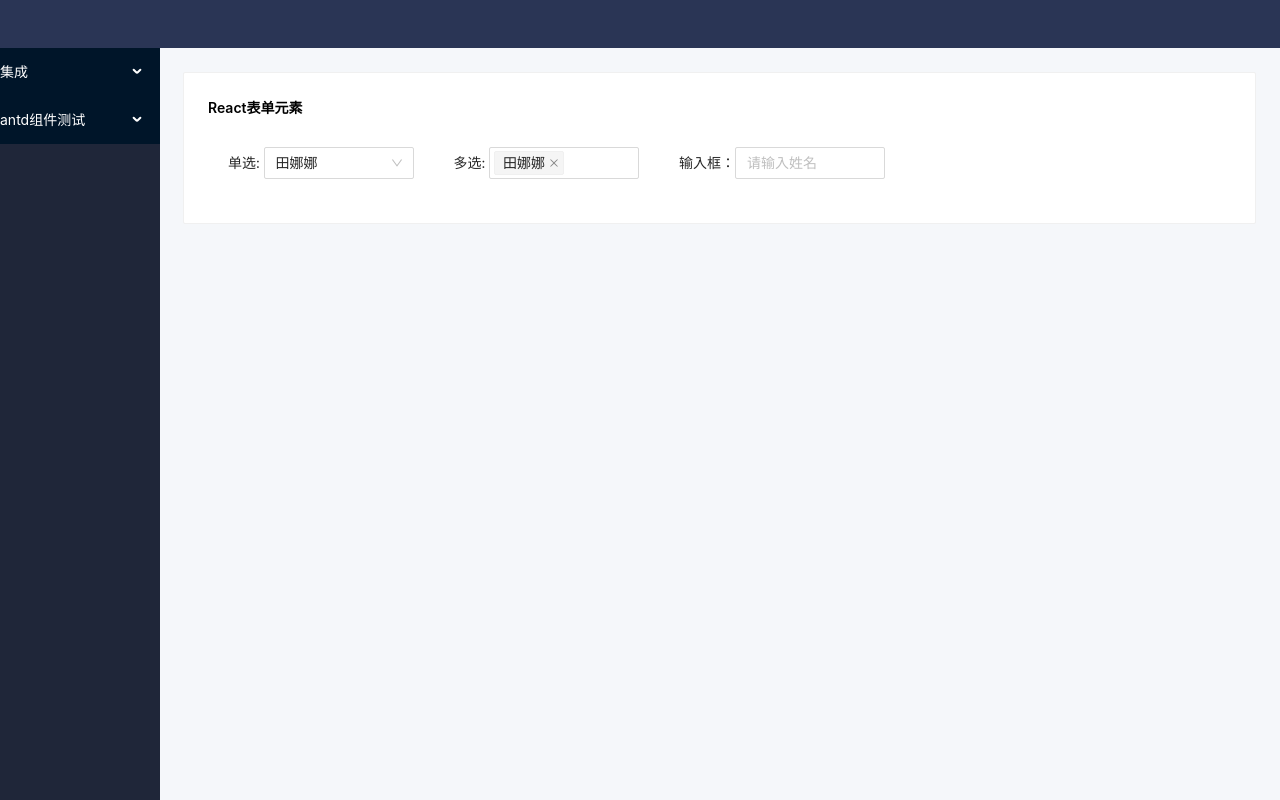
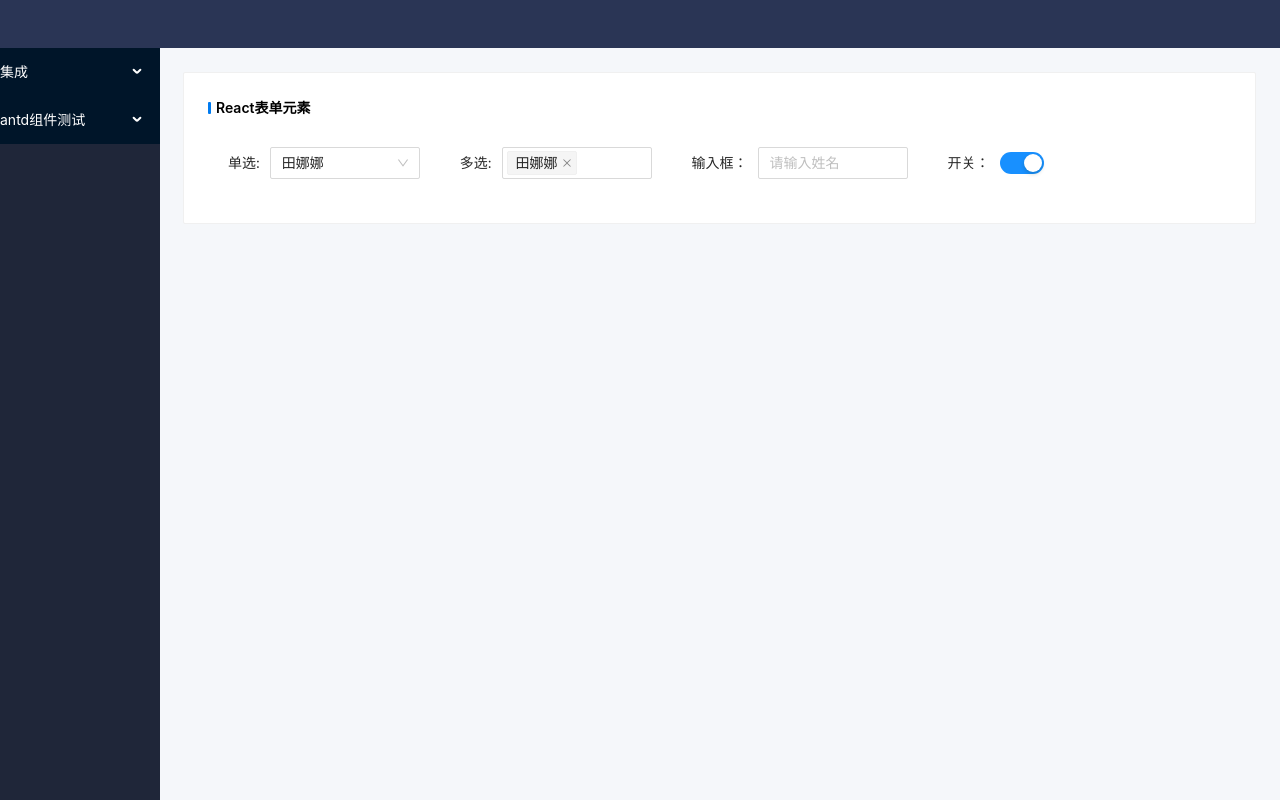
Before and after one commit to Elias-cug/react-ts-antd, a React app: page /test/ant-form in a window 1280 px wide. Built offline with nearby package versions, Linux system fonts and the light colour scheme.

Commit message:
增加样式

```diff
--- a/src/assets/css/antd-test.less
+++ b/src/assets/css/antd-test.less
@@ -1,8 +1,10 @@
 .antd-test {
   display: flex;
   flex-direction: row;
-  & > div{
+  & > div {
     margin: 20px;
+    display: flex;
+    align-items: center;
   }
   .form-item {
     width: 150px;
--- a/src/assets/css/common.less
+++ b/src/assets/css/common.less
@@ -18,3 +18,28 @@
     justify-content: space-between;
   }
 }
+
+h3 {
+  display: flex;
+  align-items: center;
+  margin-bottom: 24px;
+  color: #000;
+  font-size: 14px;
+  font-weight: 600;
+  .decorative-block {
+    background-color: #007bf0;
+    margin-top: -1px;
+    width: 3px;
+    height: 12px;
+    margin: 0 5px 0 0px;
+    border-radius: 1px;
+  }
+  & > span {
+    font-size: 14px;
+    font-weight: 600;
+  }
+}
+
+.mr10 {
+  margin-right: 10px;
+}
--- a/src/assets/css/layout.less
+++ b/src/assets/css/layout.less
@@ -15,7 +15,7 @@
   width: 100%;
   min-width: 1263px;
   height: 48px;
-  background-color: #2A3555;
+  background-color: #2a3555;
   box-sizing: border-box;
 }
 
@@ -36,5 +36,5 @@
 .main-container-wrapper .main-content {
   width: 100%;
   padding: 24px 24px 24px 23px;
-  background-color: #F5F7FA;
+  background-color: #f5f7fa;
 }
--- a/src/page/antd-test/FormTest.tsx
+++ b/src/page/antd-test/FormTest.tsx
@@ -1,5 +1,5 @@
 import React, { FC } from 'react';
-import { Select, Input, Card } from 'antd';
+import { Select, Input, Switch, Card } from 'antd';
 const { Option } = Select;
 
 const selectOptions = [
@@ -28,7 +28,7 @@ const selectOptions = [
 const AntdSelect = () => {
   return (
     <>
-      <span>单选: </span>
+      <span className='mr10'>单选: </span>
       <Select className='form-item' defaultValue='tiannana'>
         {selectOptions.map(item => (
           <Option key={item.id} value={item.id}>
@@ -43,7 +43,7 @@ const AntdSelect = () => {
 const AntdMultiSelect = () => {
   return (
     <>
-      <span>多选: </span>
+      <span className='mr10'>多选: </span>
       <Select className='form-item' defaultValue={['tiannana']} mode='multiple'>
         {selectOptions.map(item => (
           <Option key={item.id} value={item.id}>
@@ -58,8 +58,17 @@ const AntdMultiSelect = () => {
 const AntdInput = () => {
   return (
     <>
-      <span>输入框：</span>
+      <span className='mr10'>输入框：</span>
       <Input className='form-item' placeholder='请输入姓名'></Input>
+    </>
+  );
+};
+
+const AntdSwitch = () => {
+  return (
+    <>
+      <span className='mr10'>开关：</span>
+      <Switch defaultChecked />
     </>
   );
 };
@@ -68,9 +77,10 @@ const FormTest = () => {
   return (
     <>
       <Card className='card-common'>
-        <div className='commom-h3 mb8'>
+        <h3 className='commom-h3 mb8'>
+          <em className='decorative-block'></em>
           <span>React表单元素</span>
-        </div>
+        </h3>
         <div className='antd-test'>
           <div>
             <AntdSelect></AntdSelect>
@@ -81,6 +91,9 @@ const FormTest = () => {
           <div>
             <AntdInput></AntdInput>
           </div>
+          <div>
+            <AntdSwitch></AntdSwitch>
+          </div>
         </div>
       </Card>
     </>
```
